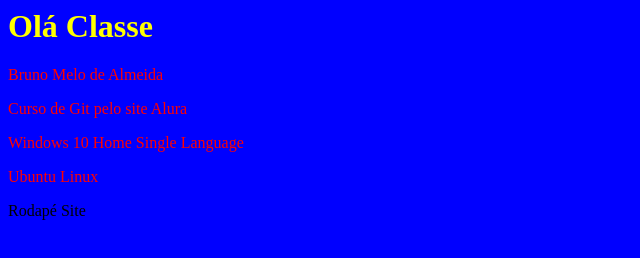
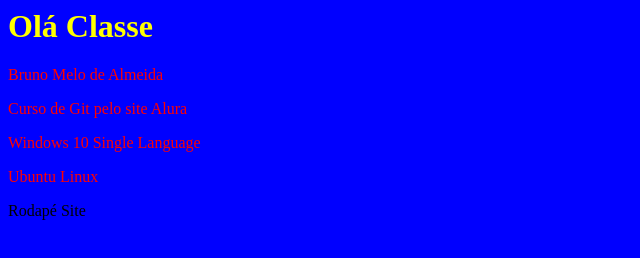
Before and after one commit to brunomeloalmeida/curso_git, a plain HTML site: page index.html in a window 1280 px wide. Shown: the full height of the page, 0-640 px from the left. Drawn offline with Linux system fonts and the light colour scheme.

Commit message:
Mudando windows 10

```diff
--- a/index.html
+++ b/index.html
@@ -7,7 +7,7 @@
 		<p>Bruno Melo de Almeida</p>
 		<p>Curso de Git pelo site Alura</p>
 
-		<p>Windows 10 Home Single Language</p>
+		<p>Windows 10 Single Language</p>
 
 		<p>Ubuntu Linux</p>
 
```
